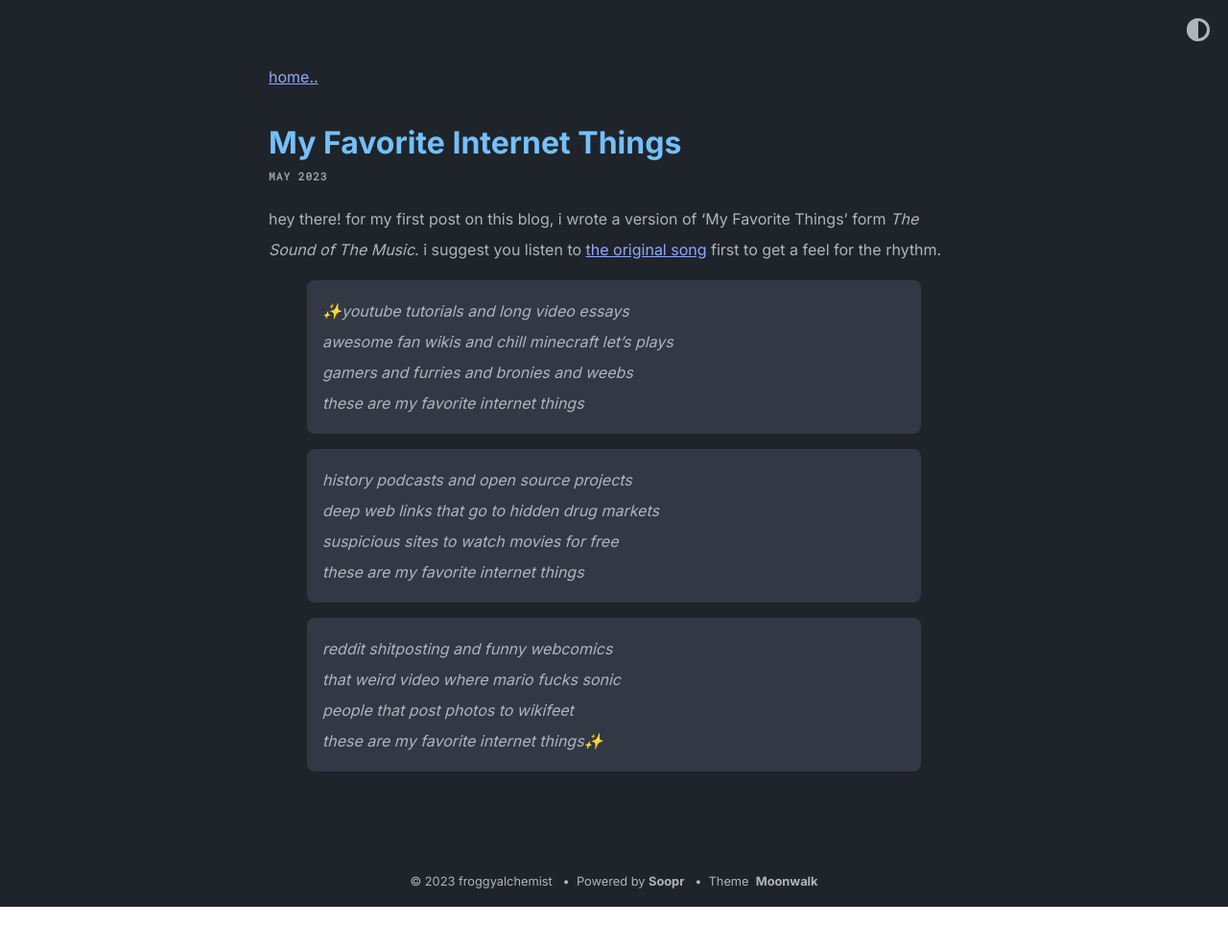
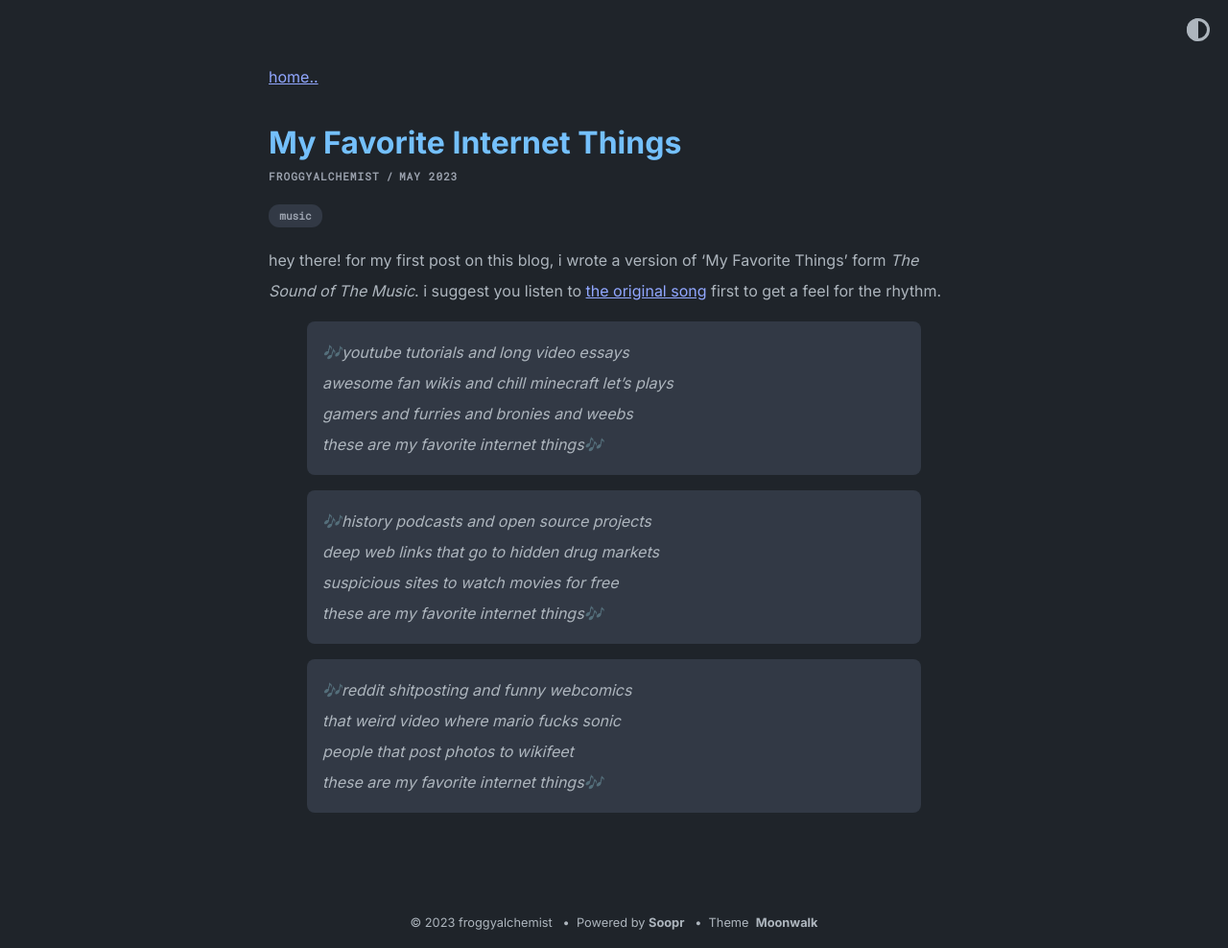
Before and after one commit to froggyalchemist/froggyalchemist.github.io, a Jekyll site: the page built from _posts/2023-05-09-my-favorite-internet-things.md, in a window 1280 px wide. Shown: the whole page at 96% size. Built offline with Jekyll 4.4.1, drawn with Linux system fonts in a browser that asks for light colours; before the commit the page ends 945 px from its top, so only the background shows below that.

```diff
--- a/_posts/2023-05-09-my-favorite-internet-things.md
+++ b/_posts/2023-05-09-my-favorite-internet-things.md
@@ -1,32 +1,33 @@
 ---
 layout: post
-tags:
+author: froggyalchemist
+tags: [music]
 ---
 hey there! for my first post on this blog, i wrote a version of 'My Favorite Things' form *The Sound of The Music*. i suggest you listen to [the original song](https://www.youtube.com/watch?v=33o32C0ogVM) first to get a feel for the rhythm.
 
->✨youtube tutorials and long video essays
+>🎶youtube tutorials and long video essays
 >
 >awesome fan wikis and chill minecraft let's plays
 >
 >gamers and furries and bronies and weebs
 >
->these are my favorite internet things
+>these are my favorite internet things🎶
 >
 
->history podcasts and open source projects
+>🎶history podcasts and open source projects
 >
 >deep web links that go to hidden drug markets
 >
 >suspicious sites to watch movies for free
 >
->these are my favorite internet things
+>these are my favorite internet things🎶
 >
 
->reddit shitposting and funny webcomics
+>🎶reddit shitposting and funny webcomics
 >
 >that weird video where mario fucks sonic
 >
 >people that post photos to wikifeet
 >
->these are my favorite internet things✨
+>these are my favorite internet things🎶
 >
```
